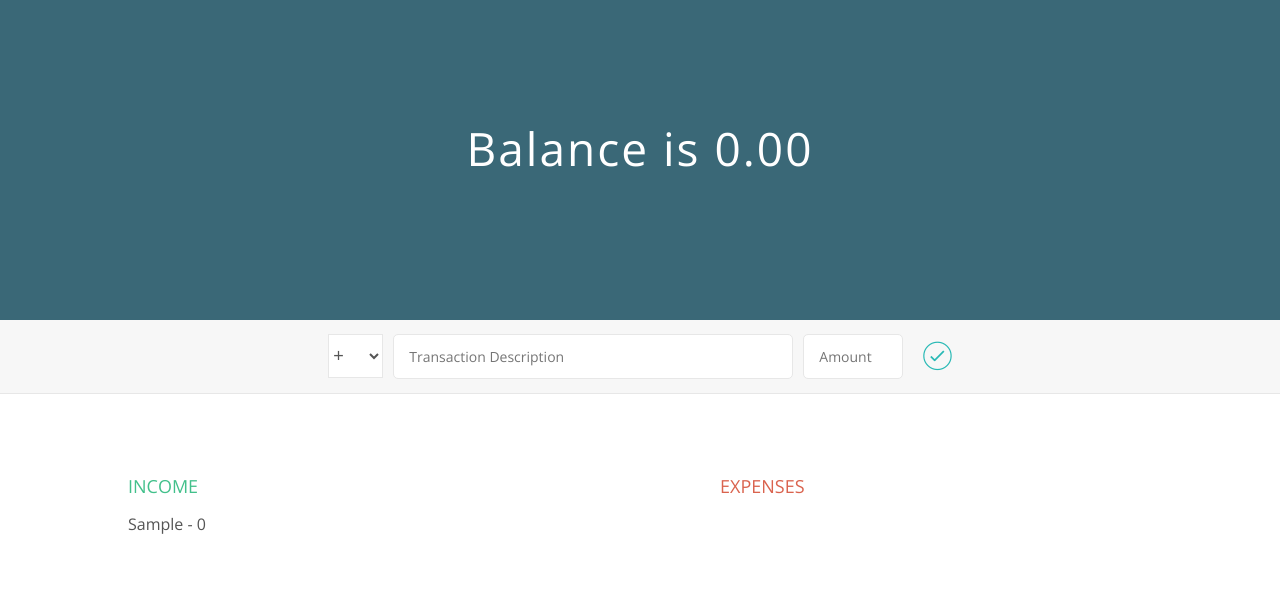
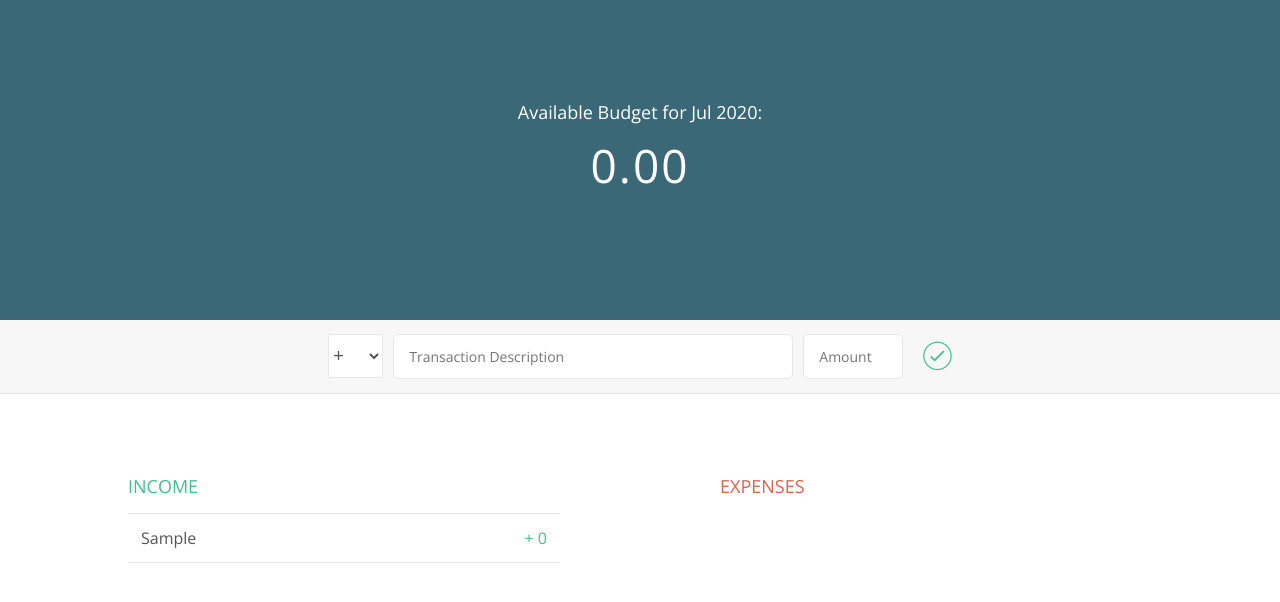
Before and after one commit to tlframe2/Ledger-Frontend, a React (Create React App) app: page / in a window 1280 px wide. Both pictures are taken after typing "Sample" into the empty fields and a click on the button 937 px from the left and 357 px from the top of the page. Shown: the top 602 px of the page. Built offline with nearby package versions, Linux system fonts and the light colour scheme.

Commit message:
style changes to transaction list

```diff
--- a/src/App.css
+++ b/src/App.css
@@ -1,42 +1,3 @@
-/* .App {
-  text-align: center;
-}
-
-.App-logo {
-  height: 40vmin;
-  pointer-events: none;
-}
-
-@media (prefers-reduced-motion: no-preference) {
-  .App-logo {
-    animation: App-logo-spin infinite 20s linear;
-  }
-}
-
-.App-header {
-  background-color: #282c34;
-  min-height: 100vh;
-  display: flex;
-  flex-direction: column;
-  align-items: center;
-  justify-content: center;
-  font-size: calc(10px + 2vmin);
-  color: white;
-}
-
-.App-link {
-  color: #61dafb;
-}
-
-@keyframes App-logo-spin {
-  from {
-    transform: rotate(0deg);
-  }
-  to {
-    transform: rotate(360deg);
-  }
-} */
-
 @import url('https://fonts.googleapis.com/css2?family=Open+Sans:wght@100;300;400;600&display=swap');
 
 * {
@@ -46,7 +7,7 @@
 }
 
 .red {
-  color: #FF5049 !important;
+  color: #DA634E !important;
 }
 
 body {
@@ -60,9 +21,6 @@ body {
 
 .top {
   height: 40vh;
-  /* background-image: linear-gradient(rgba(0, 0, 0, 0.35), rgba(0, 0, 0, 0.35)), url(./assets/back.jpg);
-  background-size: cover;
-  background-position: center; */
   background-color: #3A6877;
   position: relative;
 }
@@ -74,6 +32,13 @@ body {
   left: 50%;
   transform: translate(-50%, -50%);
   color: #fff;
+}
+
+.date {
+  font-size: 18px;
+  text-align: center;
+  margin-bottom: 10px;
+  font-weight: 300;
 }
 
 .budget__value {
@@ -132,7 +97,7 @@ body {
   font-size: 35px;
   background: none;
   border: none;
-  color: #28B9B5;
+  color: #42C08B;
   cursor: pointer;
   display: inline-block;
   vertical-align: middle;
@@ -148,7 +113,7 @@ body {
 .add__description:focus,
 .add__value:focus {
   outline: none;
-  border: 1px solid #28B9B5;
+  border: 1px solid #42C08B;
 }
 
 .add__btn:focus {
@@ -164,7 +129,6 @@ body {
 .transaction-list-container {
   margin: 2rem 5rem;
   width: 30rem;
-  /* border: 1px solid black; */
 }
 
 .transaction-list {
@@ -178,19 +142,50 @@ h2 {
   margin-bottom: 15px;
 }
 
-.income__title {
+.income__title,
+.income-amount {
   color: #42C08B
 }
 
-.expenses__title {
+.expenses__title,
+.expenses-amount {
   color: #DA634E;
 }
 
 .transaction {
   padding: 13px;
   border-bottom: 1px solid #e7e7e7;
+  display: flex;
+  justify-content: space-between;
 }
 
 .transaction:first-child {
   border-top: 1px solid #e7e7e7;
 }
+
+.transaction:nth-child(even) {
+  background-color: #f7f7f7;
+}
+
+.right {
+  display: flex;
+}
+
+.delete-btn {
+  color: #DA634E;
+  font-size: 22px;
+  margin-left: 1rem;
+  background: none;
+  border: none;
+  cursor: pointer;
+  vertical-align: middle;
+  line-height: 1;
+}
+
+.show-btn {
+  display: inline-block;
+}
+
+.hide-btn {
+  display: none;
+}
--- a/src/components/Balance.js
+++ b/src/components/Balance.js
@@ -8,12 +8,23 @@ const Balance = () => {
   console.log(amounts);
   const total = amounts.length > 0 ? amounts.reduce((acc, item) => (acc += item), 0).toFixed(2) : 0;
 
+  const monthsArr = ['Jan', 'Feb', 'Mar', 'Apr', 'May', 'Jun', 'Jul', 'Aug', 'Sep', 'Oct', 'Nov', 'Dec'];
+  const currDate = new Date();
+  const currMonth = monthsArr[currDate.getMonth()];
+  const currYear = currDate.getFullYear();
+
   return (
     <div className="top">
       <div className="budget">
-        <div className="budget__value">Balance is {total}</div>
+        <div className="date">Available Budget for {currMonth} {currYear}:</div>
+        <div className="budget__value">
+          {
+            total > 0
+            ? `+ ${total}`
+            : total
+          }
+        </div>
       </div>
-
     </div>
   );
 }
--- a/src/components/NewTransactionForm.js
+++ b/src/components/NewTransactionForm.js
@@ -25,7 +25,7 @@ const NewTransactionForm = () => {
             <option value="exp">-</option>
           </select>
           <input type="text" className="add__description" value={description} onChange={e => setDescription(e.target.value)} placeholder="Transaction Description" />
-          <input type="number" className="add__value" value={amount} onChange={e => setAmount(e.target.value)} placeholder="Amount" />
+          <input type="number" step="0.01"  className="add__value" value={amount} onChange={e => setAmount(e.target.value)} placeholder="Amount" />
           <button className="add__btn"><i className="ion-ios-checkmark-outline"></i></button>
         </form>
       </div>
--- a/src/components/Transaction.js
+++ b/src/components/Transaction.js
@@ -1,12 +1,37 @@
-import React, { useContext } from 'react';
+import React, { useContext, useState } from 'react';
 import { TransactionContext } from '../contexts/TransactionContext';
 
 const Transaction = ({ transaction }) => {
   const { removeTransaction } = useContext(TransactionContext);
+  const [classList, setClassList] = useState('delete-btn hide-btn');
+  //onClick={() => removeTransaction(transaction.id)}
 
   return (
-    <li onClick={() => removeTransaction(transaction.id)}>
-      {transaction.description} - {transaction.amount}
+    <li className="transaction">
+      <div className="transaction-description">{transaction.description}</div>
+      <div
+        className="right"
+        onMouseEnter={() => setClassList('delete-btn show-btn')}
+        onMouseLeave={() => setClassList('delete-btn hide-btn')}
+      >
+        <div
+          //className="transaction-amount"
+          className={
+            transaction.type === 'inc'
+            ? 'transaction-amount income-amount'
+            : 'transaction-amount expenses-amount'
+          }
+        >
+          {
+            transaction.type === 'inc'
+            ? `+ ${transaction.amount}`
+            : `- ${transaction.amount}`
+          }
+        </div>
+        <button className={classList} onClick={() => removeTransaction(transaction.id)}>
+          <i className="ion-ios-close-outline"></i>
+        </button>
+      </div>
     </li>
   );
 }
--- a/src/contexts/TransactionContext.js
+++ b/src/contexts/TransactionContext.js
@@ -7,7 +7,7 @@ const TransactionContextProvider = props => {
   const [transactions, setTransactions] = useState([]);
 
   const addTransaction = (type, description, amount) => {
-    setTransactions([...transactions, { id: uuidv4(), type, description, amount: parseInt(amount) }]);
+    setTransactions([...transactions, { id: uuidv4(), type, description, amount: parseFloat(amount) }]);
   }
 
   const removeTransaction = id => {
```
